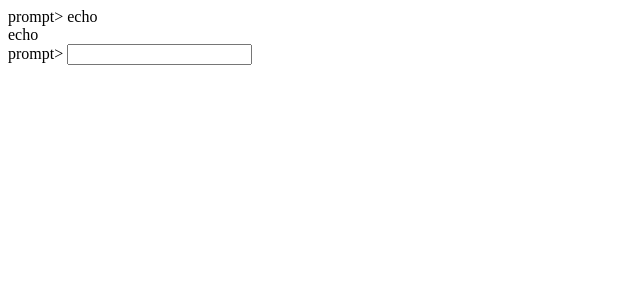
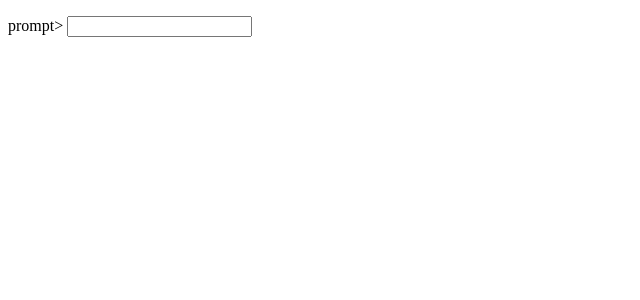
Before and after one commit to dwarburt/homepage-old, an Angular app: page / in a window 1280 px wide. Shown: the top 300 px of the page, without its empty margins (0-640 px from the left). Built offline with nearby package versions, Linux system fonts and the light colour scheme.

Commit message:
basic history functions

```diff
--- a/src/app/app.module.ts
+++ b/src/app/app.module.ts
@@ -4,14 +4,12 @@ import { NgModule } from '@angular/core';
 import { AppRoutingModule } from './app-routing.module';
 import { AppComponent } from './app.component';
 import { TerminalComponent } from './terminal/terminal.component';
-import { TerminalItemComponent } from './terminal-item/terminal-item.component';
 
 
 @NgModule({
   declarations: [
     AppComponent,
-    TerminalComponent,
-    TerminalItemComponent
+    TerminalComponent
   ],
   imports: [
     BrowserModule,
--- a/src/app/terminal-item/terminal-item.component.html
+++ /dev/null
@@ -1,9 +0,0 @@
-<div>
-    <div>
-        <span class="prompt">{{prompt}}</span>
-        <span class="command">{{command}}</span>
-    </div>
-    <div>
-        <span class="output">{{output}}</span>
-    </div>
-</div>
--- a/src/app/terminal-item/terminal-item.component.ts
+++ /dev/null
@@ -1,21 +0,0 @@
-import { Component, OnInit, Input } from '@angular/core';
-
-@Component({
-  selector: 'app-terminal-item',
-  templateUrl: './terminal-item.component.html',
-  styleUrls: ['./terminal-item.component.scss']
-})
-export class TerminalItemComponent implements OnInit {
-  command: string;
-  output: string;
-  prompt: string;
-  constructor() {
-    this.prompt = "prompt> ";
-    this.command = "echo";
-    this.output = "echo";
-  }
-
-  ngOnInit(): void {
-  }
-
-}
--- /dev/null
+++ b/src/app/terminal-row.ts
@@ -0,0 +1,5 @@
+export interface TerminalRow {
+    prompt: string;
+    command: string;
+    output: string;
+}
--- a/src/app/terminal/terminal.component.html
+++ b/src/app/terminal/terminal.component.html
@@ -1,10 +1,16 @@
-<div>
-    <app-terminal-item prompt="typit> "></app-terminal-item>
-</div>
+<ul>
+    <li *ngFor="let row of history">
+        <div>
+            <span class="prompt">{{row.prompt}}</span>
+            <span class="command">{{row.command}}</span>
+        </div>
+        <span class="output">{{row.output}}</span>
+    </li>
+</ul>
 <div>
         <span class="prompt">prompt> </span>
         <input
-            (keyup.enter)="run($event.target.value)"
+            (keyup.enter)="run($event.target)"
             type="text"
         />
 </div>
--- a/src/app/terminal/terminal.component.ts
+++ b/src/app/terminal/terminal.component.ts
@@ -1,4 +1,5 @@
 import { Component, OnInit } from '@angular/core';
+import { TerminalRow } from '../terminal-row';
 
 @Component({
   selector: 'app-terminal',
@@ -6,11 +7,19 @@ import { Component, OnInit } from '@angular/core';
   styleUrls: ['./terminal.component.scss'],
 })
 export class TerminalComponent implements OnInit {
+  history: TerminalRow[];
+  ngOnInit(): void {
+    this.history = [];
 
-  ngOnInit(): void {
   }
-  run(command: string): void {
-    alert("my dear!");
+  run(cmdInput: HTMLInputElement): void {
+    let command = cmdInput.value;
+    cmdInput.value = '';
+    this.history.push({
+      prompt: "prompt> ",
+      command: command,
+      output: "ok"
+    })
   }
 
 }
```
Also changed, not shown: src/app/terminal-item/terminal-item.component.scss (deleted), 1 other file (tests, documents, lock files or other folders).
